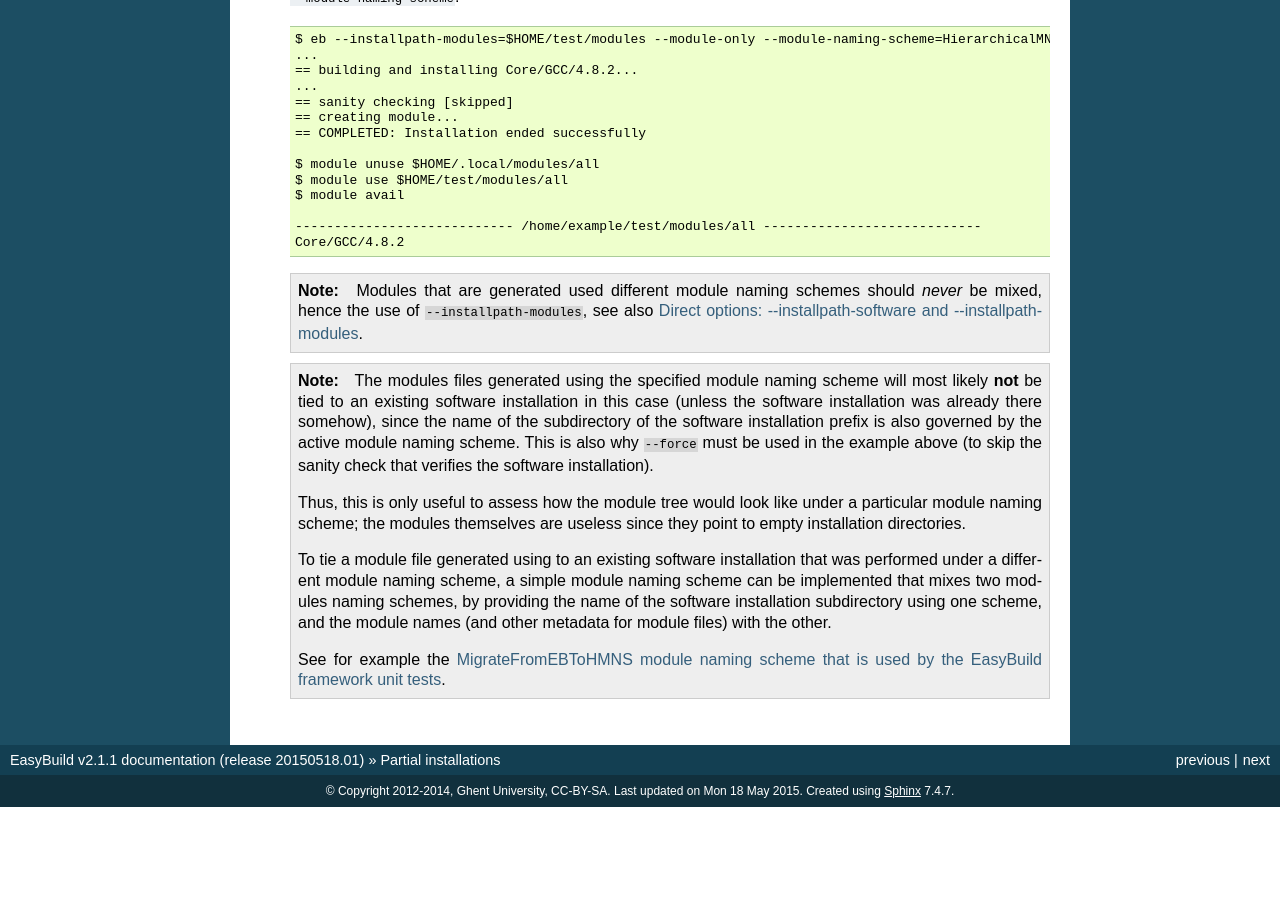
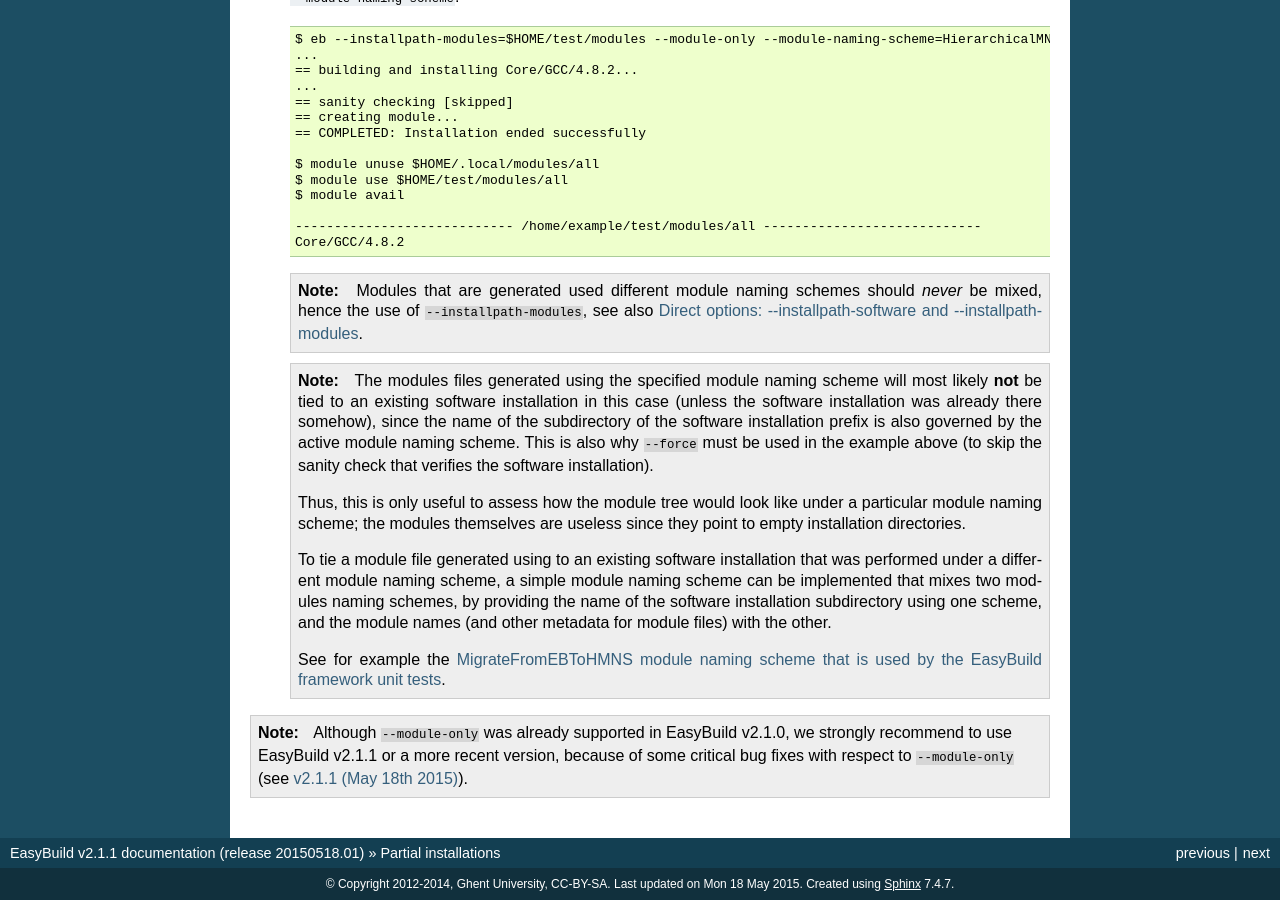
Before and after one commit to easybuilders/easybuild, a Sphinx documentation site: the page built from docs/Partial_installations.rst, in a window 1280 px wide and 900 px high, scrolled down 3931 px. Built offline with Sphinx 7.4.7, drawn with Linux system fonts in a browser that asks for light colours; before the commit the page ends 4738 px from its top, so only the background shows below that.

Commit message:
add note on --module-only and v2.1.1

```diff
--- a/docs/Partial_installations.rst
+++ b/docs/Partial_installations.rst
@@ -267,3 +267,7 @@ Examples:
 
             See for example the `MigrateFromEBToHMNS module naming scheme that is used by the EasyBuild framework unit
             tests <https://github.com/hpcugent/easybuild-framework/blob/master/test/framework/sandbox/easybuild/tools/module_naming_scheme/migrate_from_eb_to_hmns.py>`_.
+
+.. note:: Although ``--module-only`` was already supported in EasyBuild v2.1.0, we strongly recommend to use EasyBuild
+          v2.1.1 or a more recent version, because of some critical bug fixes with respect to ``--module-only``
+          (see :ref:`release_notes_eb211`).
--- a/docs/Release_notes.rst
+++ b/docs/Release_notes.rst
@@ -6,6 +6,8 @@ EasyBuild release notes
 The latest version of EasyBuild provides support for building and installing **611** different software packages,
 using 33 different (compiler) toolchains. It contains 145 software-specific easyblocks and 22 generic easyblocks,
 alongside 3,689 easyconfig files.
+
+.. _release_notes_eb211:
 
 v2.1.1 (May 18th 2015)
 ----------------------
```
